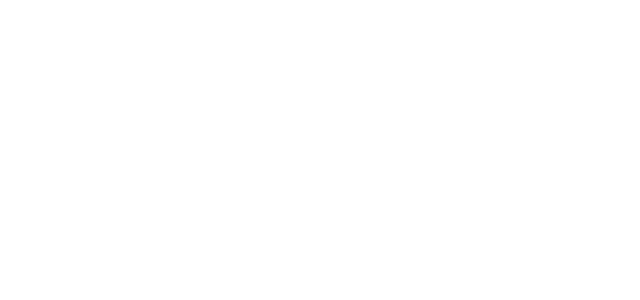
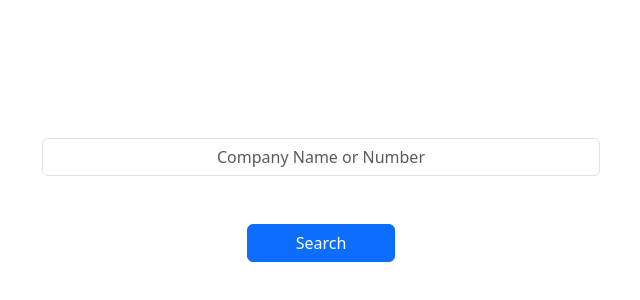
Before and after one commit to adamcbuckley/RiskNarrative, an Angular app: page /search in a window 1280 px wide. Before the commit this address led to /. Shown: the part 200-500 px from the top of the page, without its empty margins (319-959 px from the left). Built offline with nearby package versions, Linux system fonts and the light colour scheme.

Commit message:
Added search screen, routes

```diff
--- a/src/app/app.routes.ts
+++ b/src/app/app.routes.ts
@@ -1,3 +1,13 @@
-import { Routes } from '@angular/router';
+import { Routes } from "@angular/router";
+import { SearchPageComponent } from "./search-page/search-page.component";
 
-export const routes: Routes = [];
+export const routes: Routes = [
+  {
+    path: "search",
+    component: SearchPageComponent,
+  },
+  {
+    path: "**",
+    redirectTo: "search",
+  },
+];
--- /dev/null
+++ b/src/app/search-page/search-page.component.html
@@ -0,0 +1,16 @@
+<div class="container">
+  <div
+    class="search-container d-flex align-items-center justify-content-center"
+  >
+    <div class="w-50 text-center">
+      <input
+        [(ngModel)]="searchString"
+        class="form-control placeholder-center"
+        [required]="true"
+        placeholder="Company Name or Number"
+      />
+
+      <button type="button" class="btn btn-primary mt-5 px-5">Search</button>
+    </div>
+  </div>
+</div>
--- /dev/null
+++ b/src/app/search-page/search-page.component.scss
@@ -0,0 +1,7 @@
+.search-container {
+  height: 100vh;
+}
+
+.placeholder-center::placeholder {
+  text-align: center;
+}
```
Also changed, not shown: src/app/search-page/search-page.component.ts (added, +14 -0 lines), 1 other file (tests, documents, lock files or other folders).
